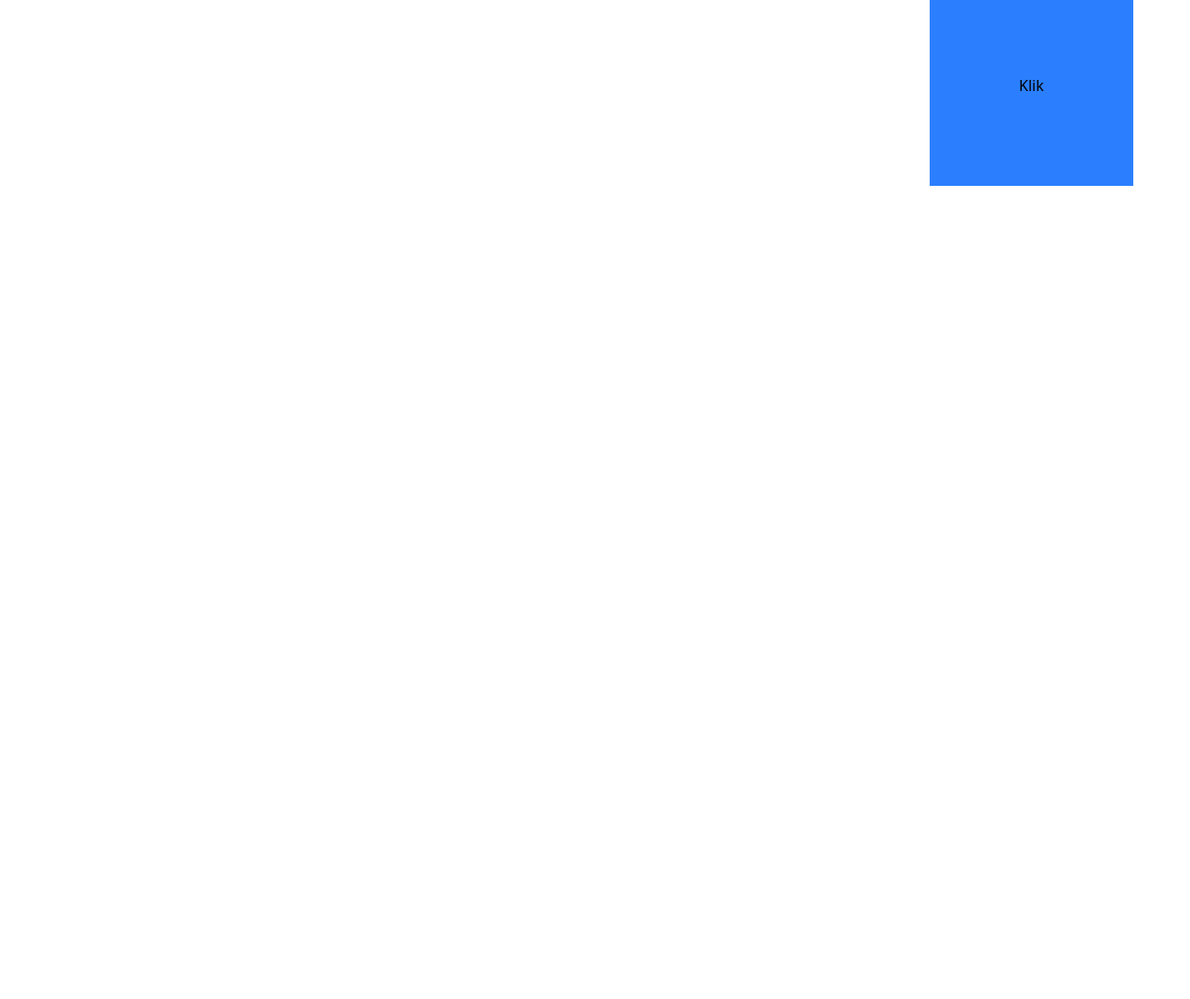
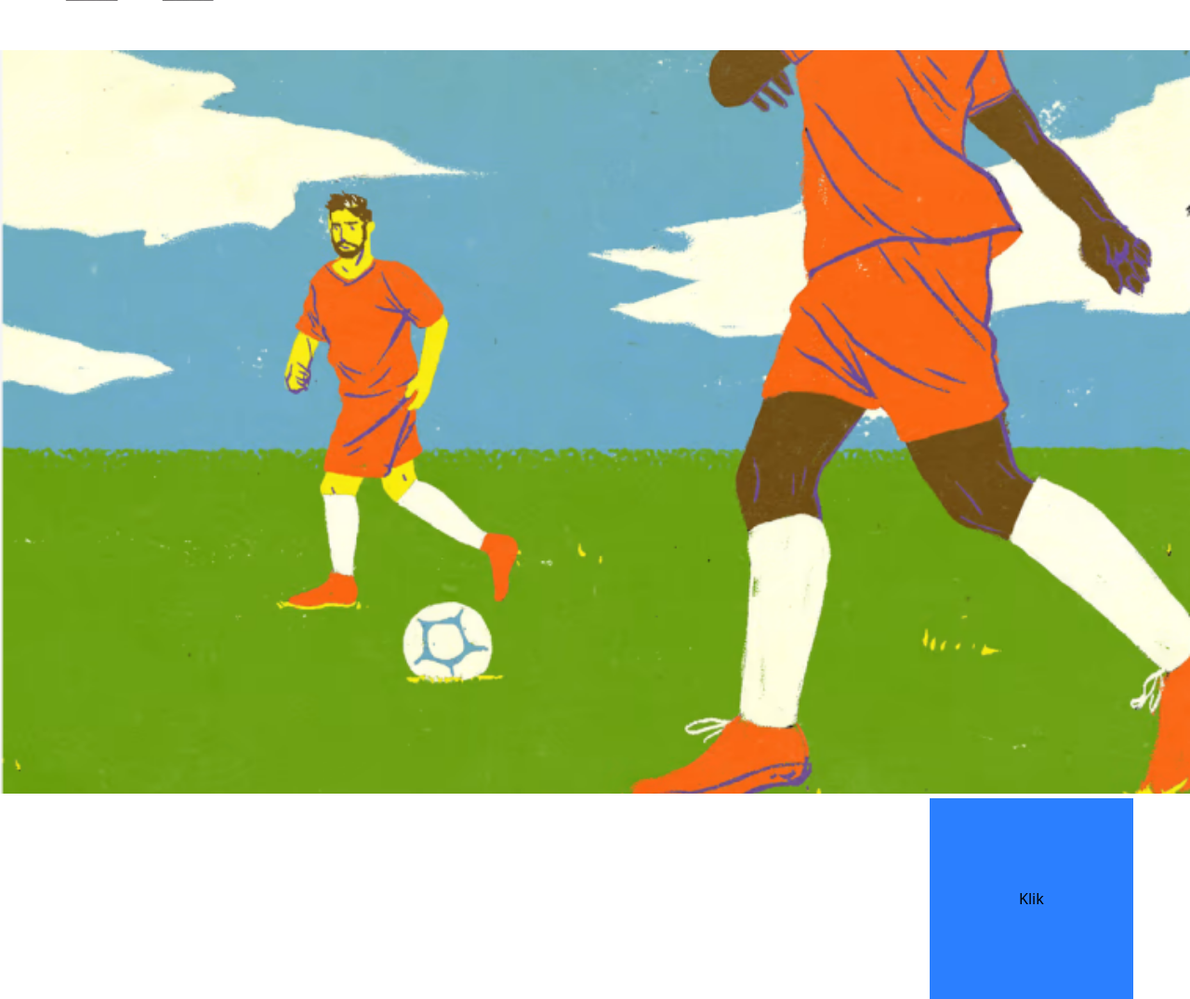
Before and after one commit to douwesmit11/Webtechnologie, a Flask app: page / in a window 1280 px wide. Shown: the part 290-1365 px from the top of the page at 93% size. Before the commit the page ends 490 px from the top, so only its background shows below. Run offline with Flask 3, Linux system fonts and the light colour scheme.

Commit message:
plaatjes

```diff
--- a/templates/begin.html
+++ b/templates/begin.html
@@ -14,8 +14,14 @@
 
   <a href="inloggen.html">inloggen</a>
 
-  <a href=account.html> <img src="image-remove-preview.png" width="300" height="500"></a>
+  <a href="account.html">
+  <img src="huis.png" width="300" height="500">
+  </a>
 
+
+  <div class="w-screen h-screen bg-cover bg-center"
+     style="background-image: url('achtergrond.png');">
+  </div>
   <button class="ml-[1000px] mt-[5px] bg-blue-500 p-24 ">Klik</button>
 </body>
 
```
Also changed, not shown: templates/achtergrond.png (added), templates/huis.png (renamed from templates/image-removebg-preview.png).
